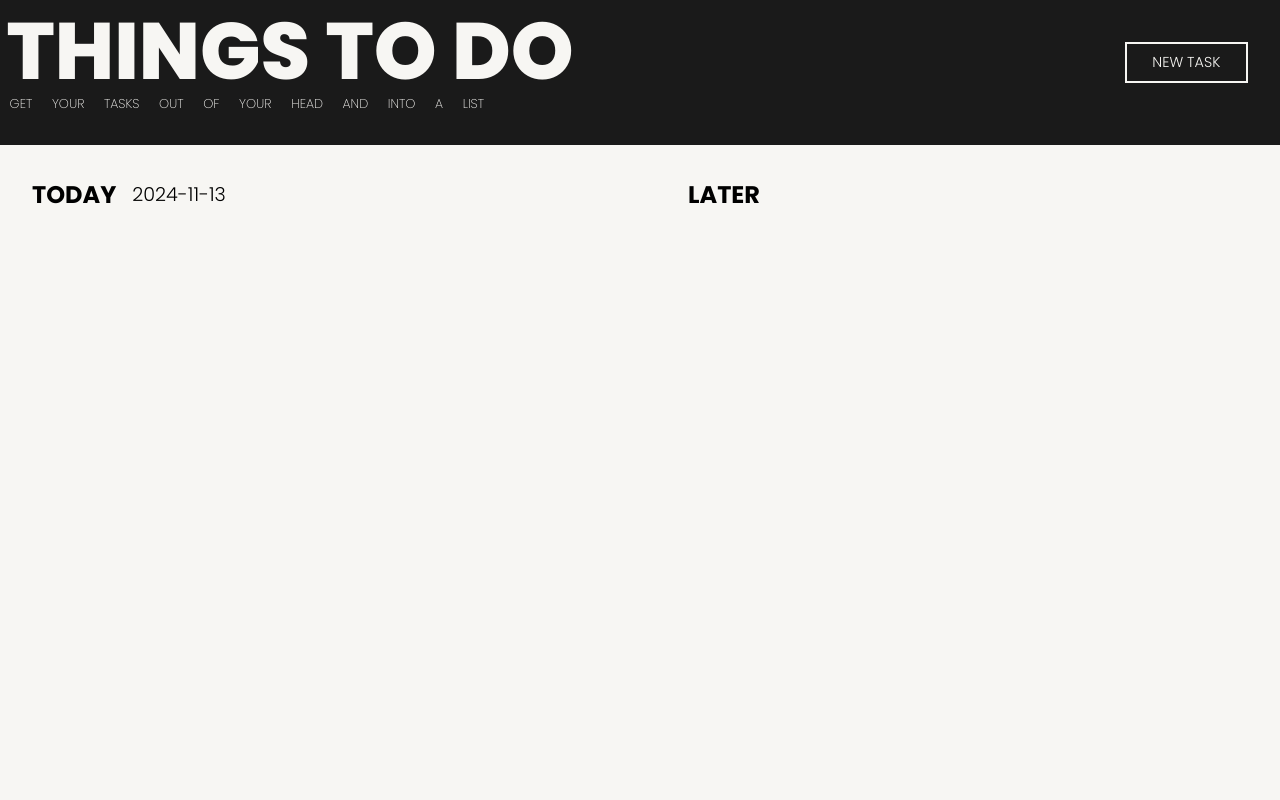
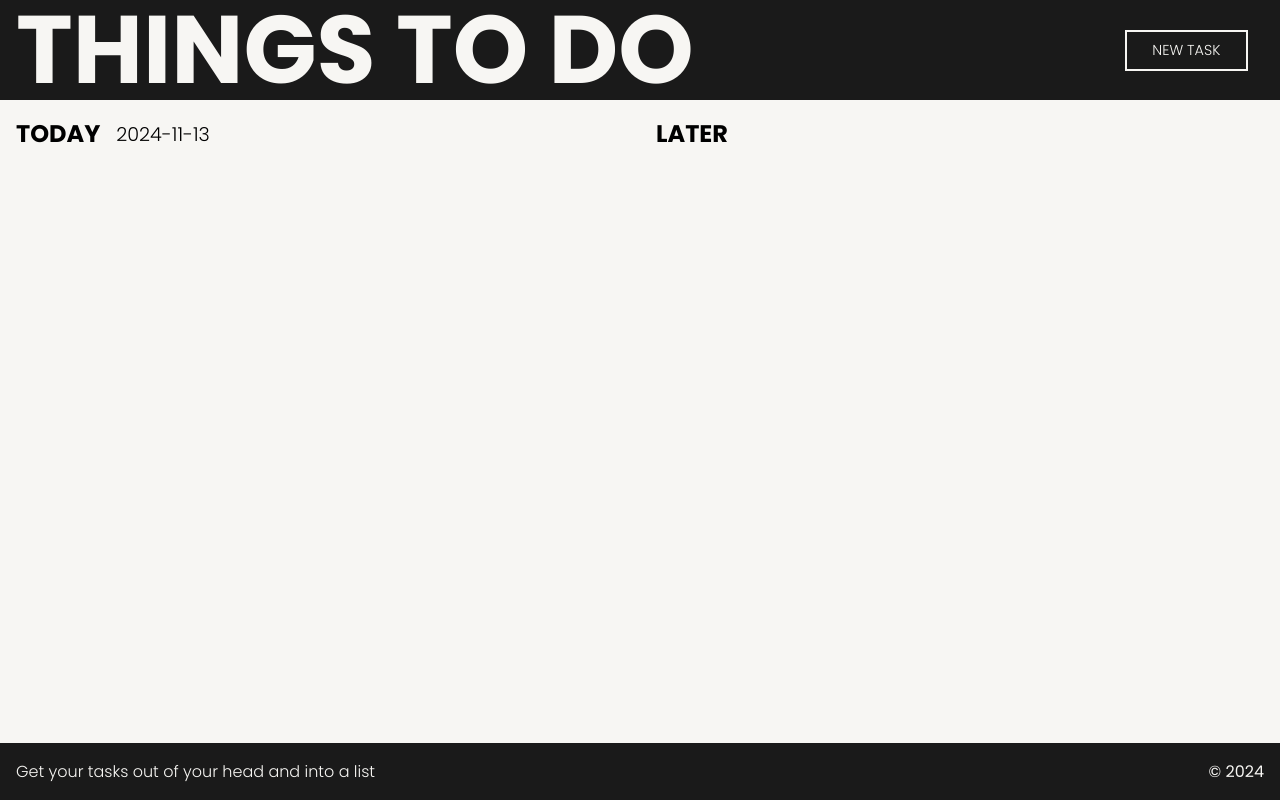
Before and after one commit to azilinskaite/To-do_list_ODIN, a website built with webpack: page src/template.html in a window 1280 px wide. Built offline with nearby package versions, Linux system fonts and the light colour scheme.

Commit message:
Added footer

```diff
--- a/src/styles.css
+++ b/src/styles.css
@@ -9,7 +9,7 @@
 :root {
   --black: #1a1a1a;
   --off-white: #f7f6f3;
-  --off-darker: #f2eae6;
+  --off-darker: #7498ea;
   --accent: #cd3845;
 }
 
@@ -21,26 +21,25 @@ body {
   background-color: var(--off-white);
 }
 
+main {
+  display: flex;
+  flex-direction: column;
+  justify-content: space-between;
+}
+
 header {
   display: flex;
   align-items: center;
   justify-content: space-between;
-  padding: 0.8rem 2rem 2rem 0.4rem;
+  padding: 0.2rem 2rem 0.2rem 1rem;
   background-color: var(--black);
   color: var(--off-white);
   #logo {
     h1 {
       font-family: "Poppins", sans-serif;
-      font-weight: 800;
-      font-size: 5rem;
-      line-height: 95%;
-    }
-    p {
-      font-weight: 200;
-      font-size: 0.8rem;
-      margin-top: 0.4rem;
-      margin-left: 0.2rem;
-      word-spacing: 1rem;
+      font-weight: 700;
+      font-size: 6rem;
+      line-height: 0.98;
     }
   }
   #submit-button {
@@ -110,10 +109,9 @@ header {
 .tasks-section {
   display: grid;
   grid-template-columns: 1fr 1fr;
-  gap: 2rem;
   #today,
   #later {
-    padding: 2rem;
+    padding: 1rem;
     h2 {
       margin-bottom: 1rem;
       align-self: center;
@@ -122,7 +120,8 @@ header {
       list-style: none;
       .toDo {
         margin-bottom: 1rem;
-        border-bottom: 2px solid var(--accent);
+        padding: 1rem;
+        background-color: var(--off-darker);
         .toDo-top-line {
           display: flex;
           flex-direction: row;
@@ -132,8 +131,7 @@ header {
             button {
               border-style: none;
               background-color: transparent;
-              color: white;
-              background-color: grey;
+              border: 1px solid black;
               width: 1.4rem;
               height: 1.4rem;
               border-radius: 50%;
@@ -165,12 +163,21 @@ header {
 }
 
 footer {
-  div {
-    margin: 0 auto;
-    display: flex;
-    align-self: flex-end;
+  position: fixed;
+  bottom: 0;
+  left: 0;
+  width: 100%;
+  padding: 1rem;
+  background-color: var(--black);
+  color: var(--off-white);
+  display: flex;
+  justify-content: space-between;
+  p {
+    font-weight: 300;
+    font-size: 1rem;
   }
 }
+
 .done {
   text-decoration: line-through;
   opacity: 0.7;
--- a/src/template.html
+++ b/src/template.html
@@ -9,7 +9,6 @@
     <header>
       <div id="logo">
         <h1>THINGS TO DO</h1>
-        <p>GET YOUR TASKS OUT OF YOUR HEAD AND INTO A LIST</p>
       </div>
       <button data-open-modal id="submit-button" type="submit">NEW TASK</button>
     </header>
@@ -64,6 +63,11 @@
         </div>
       </div>
 
+      <footer>
+        <p>Get your tasks out of your head and into a list</p>
+        <span>&copy 2024</span>
+      </footer>
+
     </main>
   </body>
 </html>
```
